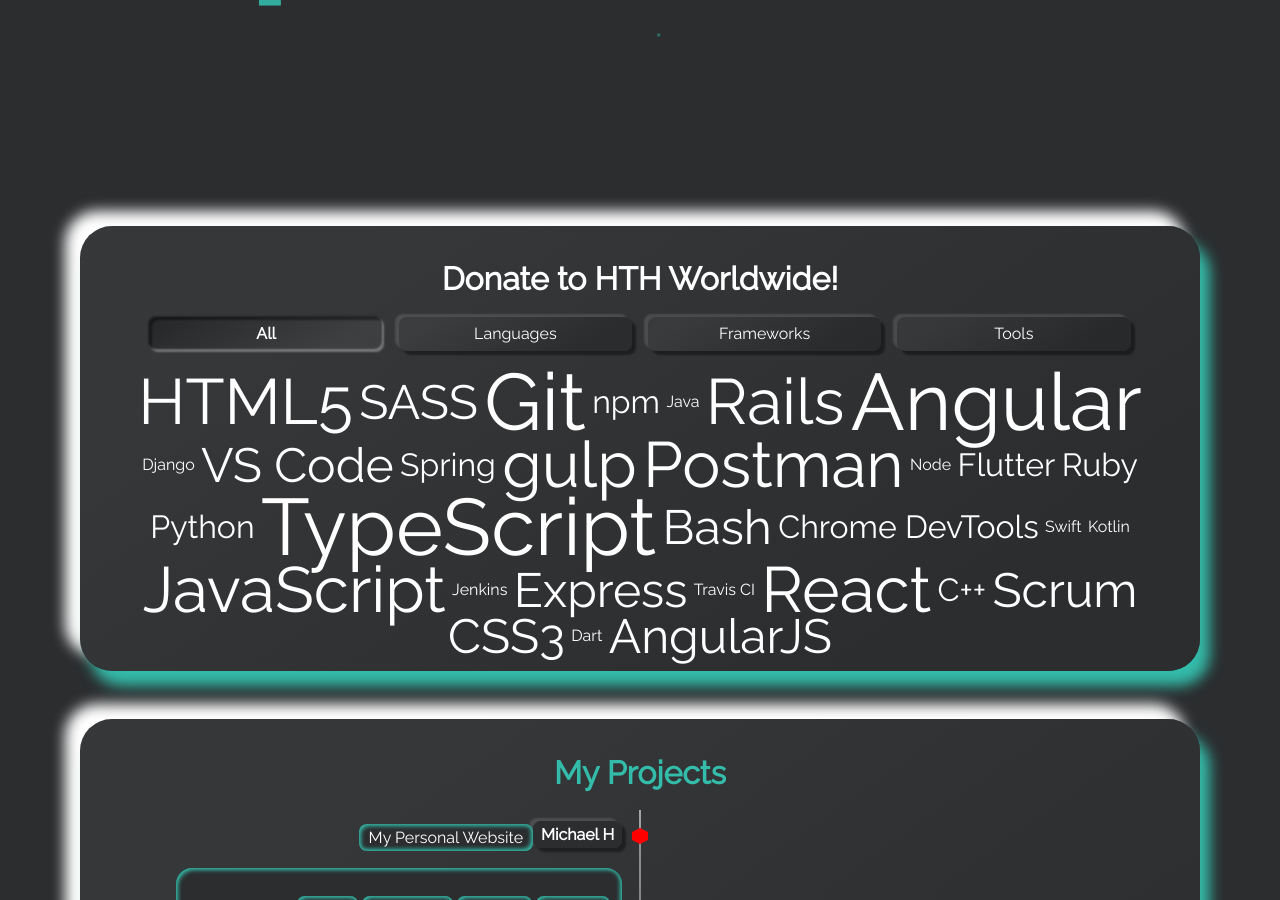
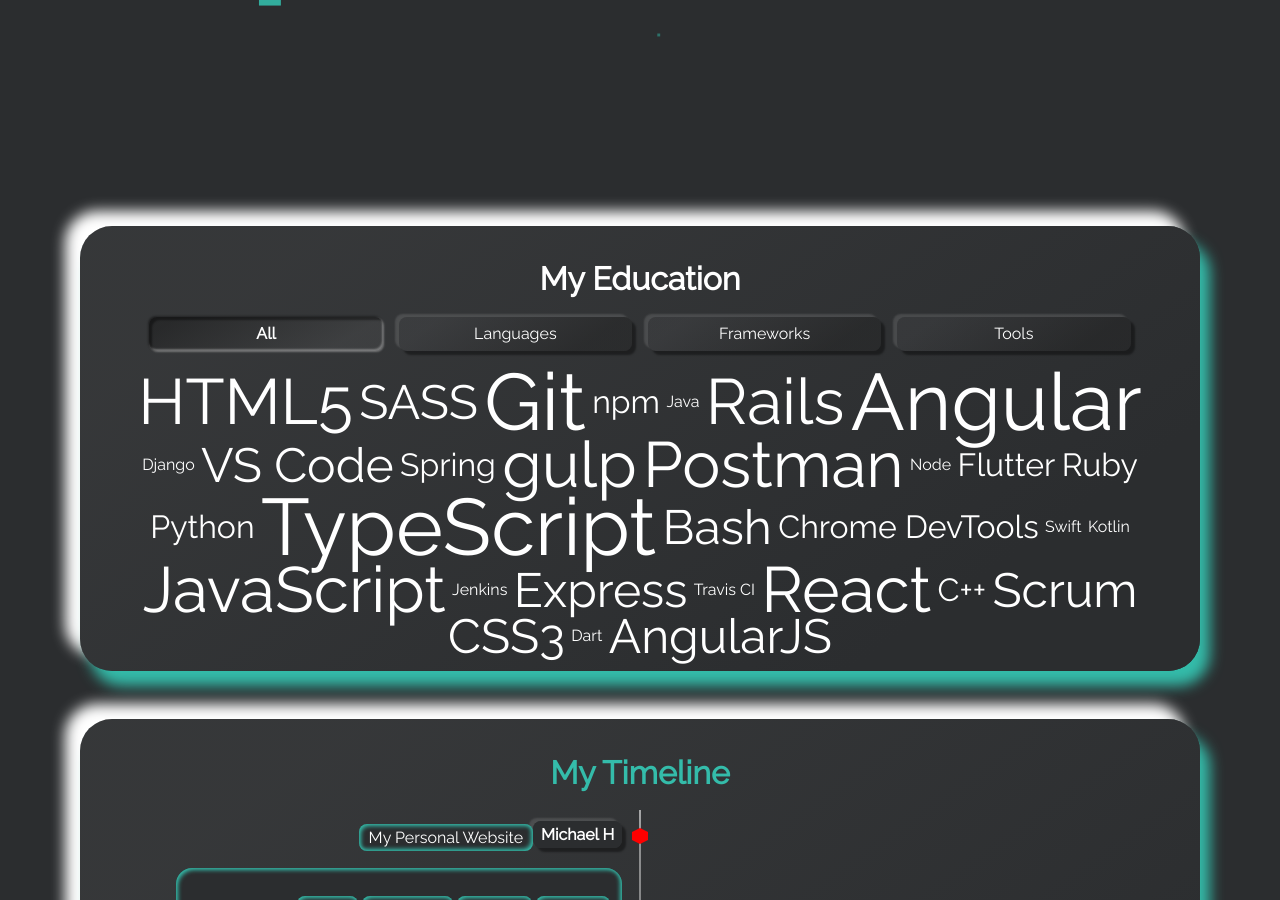
Before and after one commit to MichaelHDesigns/education, a Jekyll site: the page built from index.html, in a window 1280 px wide and 900 px high, scrolled down 906 px. Built offline with Jekyll 4.4.1, drawn with Linux system fonts in a browser that asks for light colours.

Commit message:
Update _config.yml

```diff
--- a/_config.yml
+++ b/_config.yml
@@ -50,7 +50,7 @@ about_me1_description: Through my journey with some amazing people, I've come to
 # > setting this to false, will omit the Skills section
 show_skills_card: true
 # about_me_title: The will be displayed as the title in the Skills section
-skills_title: Donate to HTH Worldwide!
+skills_title: My Education
 
 # TIMELINE SECTION
 # show_timeline_card:
@@ -58,7 +58,7 @@ skills_title: Donate to HTH Worldwide!
 # > setting this to false, will omit the Timeline section
 show_timeline_card: true
 # timeline_title: The will be displayed as the title in the Timeline section
-timeline_title: My Projects
+timeline_title: My Timeline
 # cv_download_link: The link where you host your cv.
 # > e.g. you share your cv on your dropbox, then add the dropbox link here
 cv_download_link: https://github.com/HTHcoin/HTH-Legacy/blob/master/Light_Paper.pdf
```
